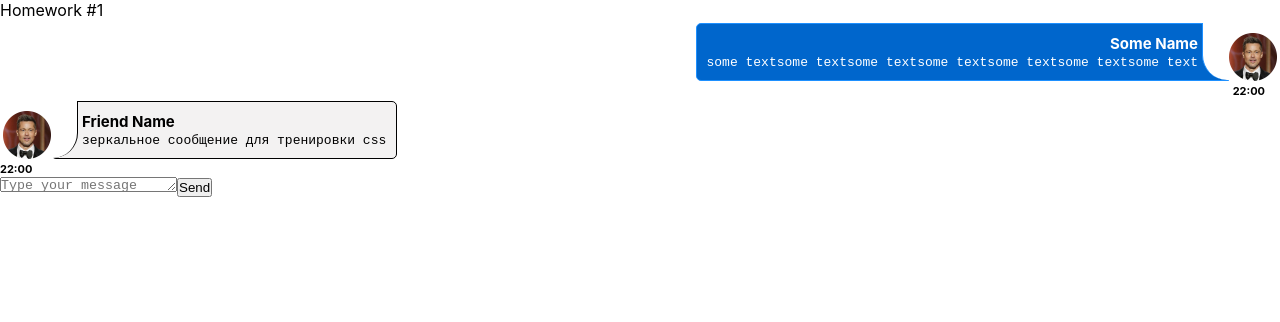
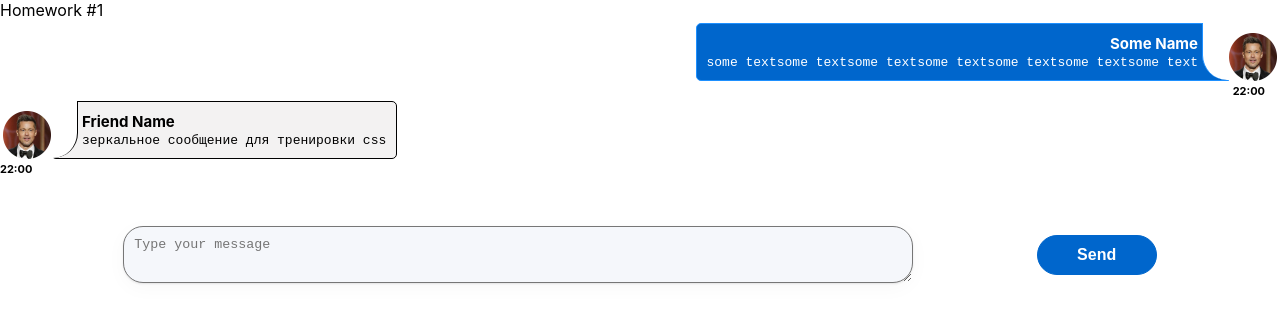
Before and after one commit to boevoivertolet/hws2-master, a React (Create React App) app in the folder hws2-master/: page / in a window 1280 px wide. Shown: the top 322 px of the page. Built offline with nearby package versions, Linux system fonts and the light colour scheme.

Commit message:
Styles Done

```diff
--- a/hws2-master/src/s2-homeworks/hw01/message-sender/MessageSender.module.css
+++ b/hws2-master/src/s2-homeworks/hw01/message-sender/MessageSender.module.css
@@ -1,18 +1,37 @@
 .sendForm {
-
+    display: flex;
+    align-items: center;
+    justify-content: space-evenly;
+    margin-top: 50px;
 }
 
 .textarea {
-
+    padding: 10px;
+    width: 60%;
+    box-sizing: content-box;
+    background: #F5F7FB;
+    box-shadow: 0 5px 20px rgba(29, 33, 38, 0.03), 0 1px 2px rgba(29, 33, 38, 0.1);
+    border-radius: 20px;
+    line-height: unset;
 }
 
 .button {
-
+    border: 1px solid #0066CC;
+    width: 120px;
+    height: 40px;
+    background: #0066CC;
+    border-radius: 20px;
+    color: white;
+    font-style: normal;
+    font-weight: 600;
+    font-size: 16px;
+    line-height: 20px;
 }
 
 .button:hover {
+    background: lightskyblue;
+}
 
+.button:active {
+    background: #0066CC;
 }
-.button:active {
-
-}
```
